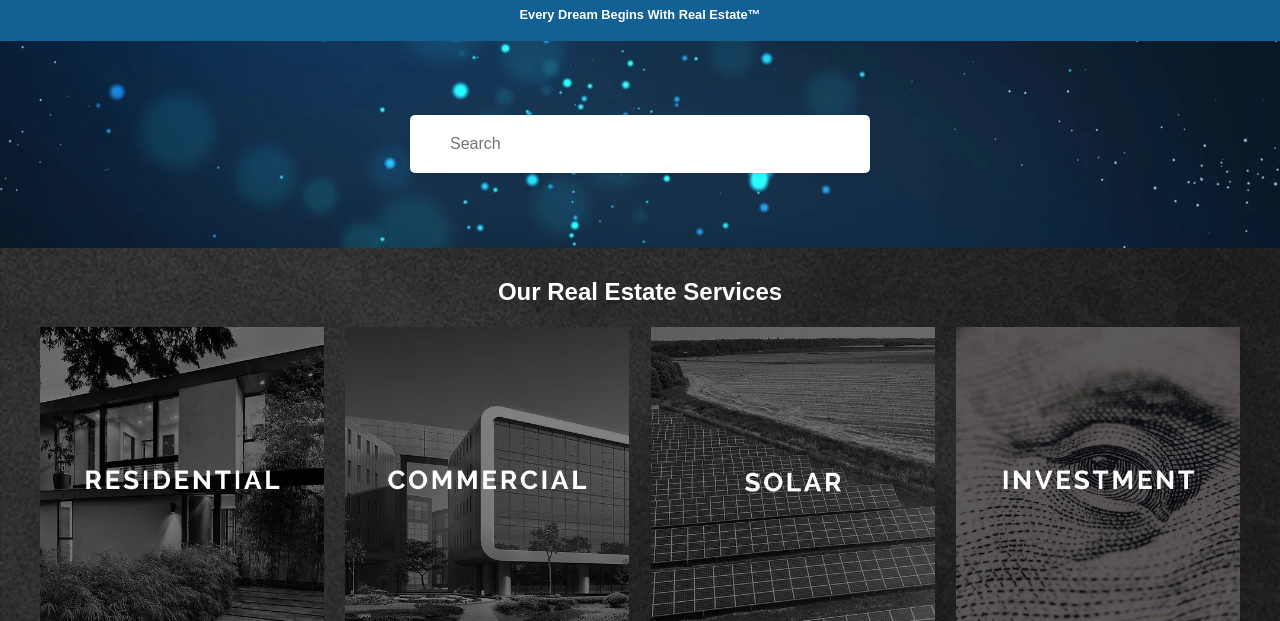
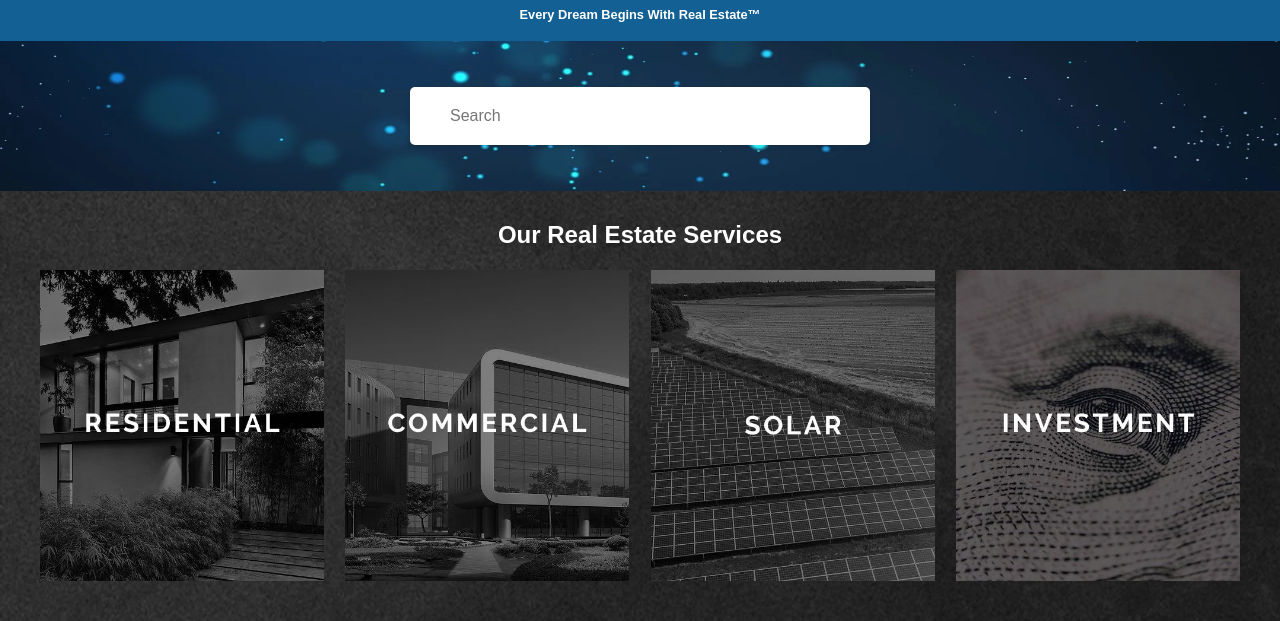
Before and after one commit to clintonbrown32/atlas, a plain HTML site: page index.html in a window 1280 px wide. Shown: the part 169-790 px from the top of the page. Drawn offline with Linux system fonts and the light colour scheme.

Commit message:
Update styles.css

```diff
--- a/styles.css
+++ b/styles.css
@@ -42,7 +42,7 @@
 
 .intro img {
     width: 100%;
-    height: auto;
+    max-height: 150px;
     display: block;
 }
 
```
